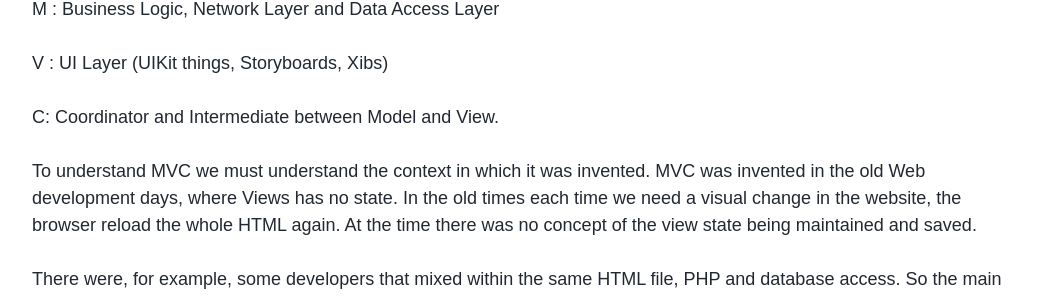
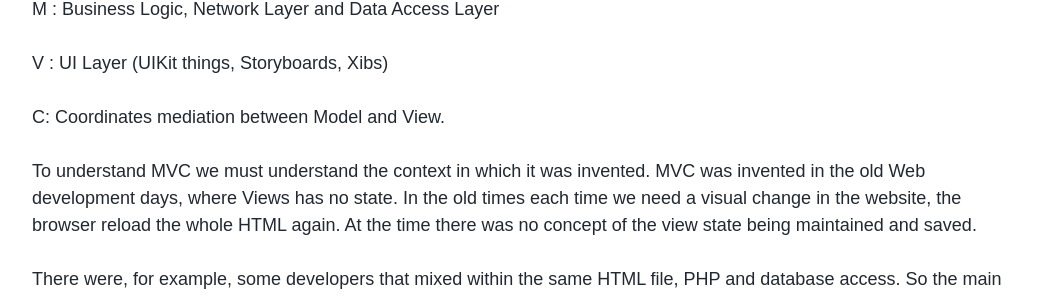
Before and after one commit to TiagoMJFlores/tiagomjflores.github.io, a Jekyll site: the page built from _posts/2018-09-15-chooseiOS Architecture2.md, in a window 1280 px wide and 900 px high, scrolled down 1220 px. Shown: the part 153-450 px from the top of the window, without its empty margins (40-1095 px from the left). Built offline with Jekyll 4.4.1, drawn with Linux system fonts in a browser that asks for light colours; comment, search, counter and statistics services are not loaded.

Commit message:
small rephrasing

```diff
--- a/_posts/2018-09-15-chooseiOS Architecture2.md
+++ b/_posts/2018-09-15-chooseiOS Architecture2.md
@@ -26,7 +26,7 @@ M : Business Logic, Network Layer and Data Access Layer
 
 V : UI Layer (UIKit things, Storyboards, Xibs)
 
-C: Coordinator and Intermediate between Model and View.
+C: Coordinates mediation between Model and View.
 
 To understand MVC we must understand the context in which it was invented. MVC was invented in the old Web development days, where Views has no state. In the old times each time we need a visual change in the website, the browser reload the whole HTML again. At the time there was no concept of the view state being maintained and saved.
 
```
Also changed, not shown: _posts/2018-09-14-chooseiOS Architecture1.md (+1 -1 lines).
